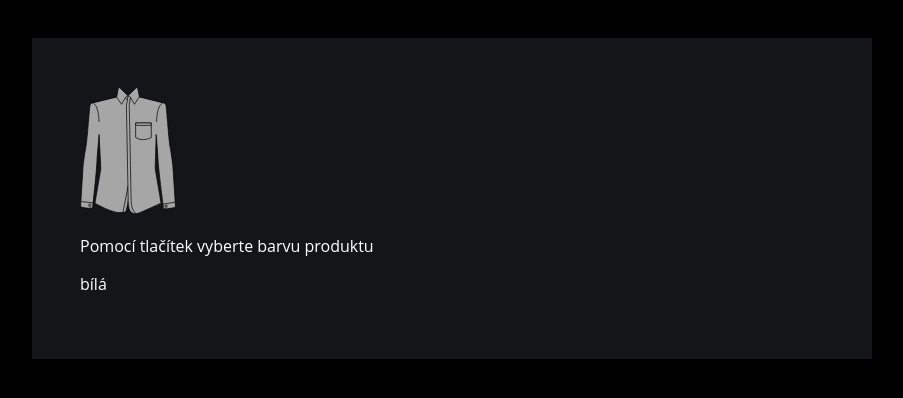
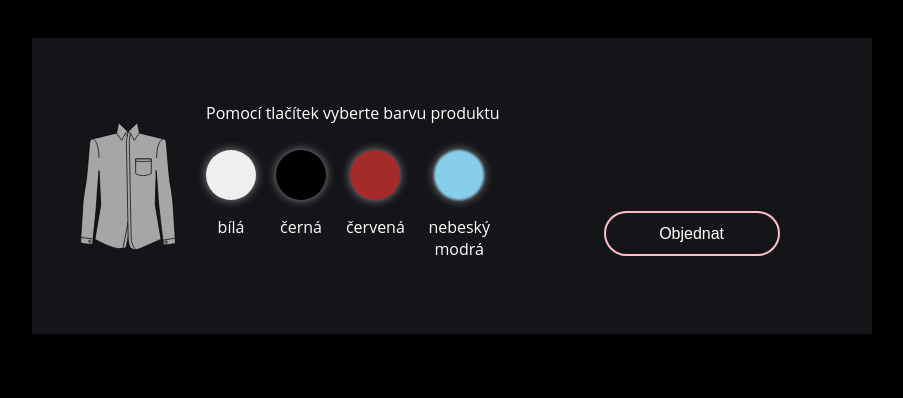
Before and after one commit to AnnaBaranek/cviceni-panske-obleky, a plain HTML site: page index.html in a window 1280 px wide. Shown: the part 250-648 px from the top of the page, without its empty margins (188-1091 px from the left). Drawn offline with Linux system fonts and the light colour scheme; a web font is replaced by a local one.

Commit message:
doplnene dalsi elementy a styly dle zadani

```diff
--- a/index.html
+++ b/index.html
@@ -62,15 +62,47 @@
           d="m 245.54623,337.97976 a 3.4333565,3.4333565 0 0 1 -3.43336,3.43336 3.4333565,3.4333565 0 0 1 -3.43336,-3.43336 3.4333565,3.4333565 0 0 1 3.43336,-3.43335 3.4333565,3.4333565 0 0 1 3.43336,3.43335 z"
         />
       </svg>
+
       <div class="product__colors">
         <p>Pomocí tlačítek vyberte barvu produktu</p>
+
         <div class="colors">
-          <div class="color">
-            <div class="color-box"></div>
+          <div class="color white">
+            <div class="color-box">
+              <button class="bila"></button>
             <p class="color__name">bílá</p>
           </div>
         </div>
+
+          <div class="color black">
+            <div class="color-box">
+              <button class="cerna"></button>
+            <p class="color__name">černá</p>
+          </div>
+          </div>
+
+          <div class="color red">
+            <div class="color-box">
+              <button class="cervena"></button>
+            <p class="color__name">červená</p>
+          </div>
+          </div>
+
+          <div class="color blue">
+            <div class="color-box">
+              <button class="modra"></button>
+            <p class="color__name">nebeský modrá</p>
+          </div>
+          </div>
+        </div>
+
+
+
       </div>
+      <div class="product__order">
+        <button>Objednat</button>
     </div>
+    </div>
+
   </body>
 </html>
--- a/style.css
+++ b/style.css
@@ -48,6 +48,8 @@ h1.site-title span {
   margin-top: -5rem;
   padding: 3rem;
   background-color: #141518;
+  display: flex;
+
 }
 
 .product__image {
@@ -59,3 +61,86 @@ h1.site-title span {
   stroke: #000;
   stroke-width: 2;
 }
+
+
+.product__colors {
+  width: 40%;
+  margin-left: 30px;
+}
+
+
+.product__colors p {
+  width: 100%;
+}
+
+.colors {
+  display: flex;
+}
+
+.color {
+  margin: 10px;
+}
+
+.color-box {
+  display: flex;
+  flex-direction: column;
+  justify-content: center;
+  align-items: center;
+  text-align: center;
+}
+
+.color-box button {
+  width: 50px;
+  height: 50px;
+  border-radius: 50%;
+  border: none;
+  box-shadow: 0 0 10px rgba(255, 255, 255, 0.5); /*Stín*/
+}
+
+
+button.white {
+  background-color: white;
+  filter: blur(1px);
+}
+
+button.cerna {
+  background-color: black;
+}
+
+button.cervena {
+  background-color: brown;
+}
+
+button.modra {
+  background-color: skyblue;
+  filter: blur(1px);
+}
+
+.white {
+  margin-left: 0;
+}
+
+.product__order {
+
+  display: flex;
+  justify-content: center;
+  align-items: end;
+  margin-top: 2rem;
+  margin-left: 100px;
+}
+
+
+
+
+
+.product__order button {
+  width: 11rem;
+  height: 45px;
+  border: 2px solid pink;
+  border-radius: 30px;
+  background-color:#141518;
+  color: white;
+  margin-bottom: 30px;
+  font-size: 16px;
+
+}
```
